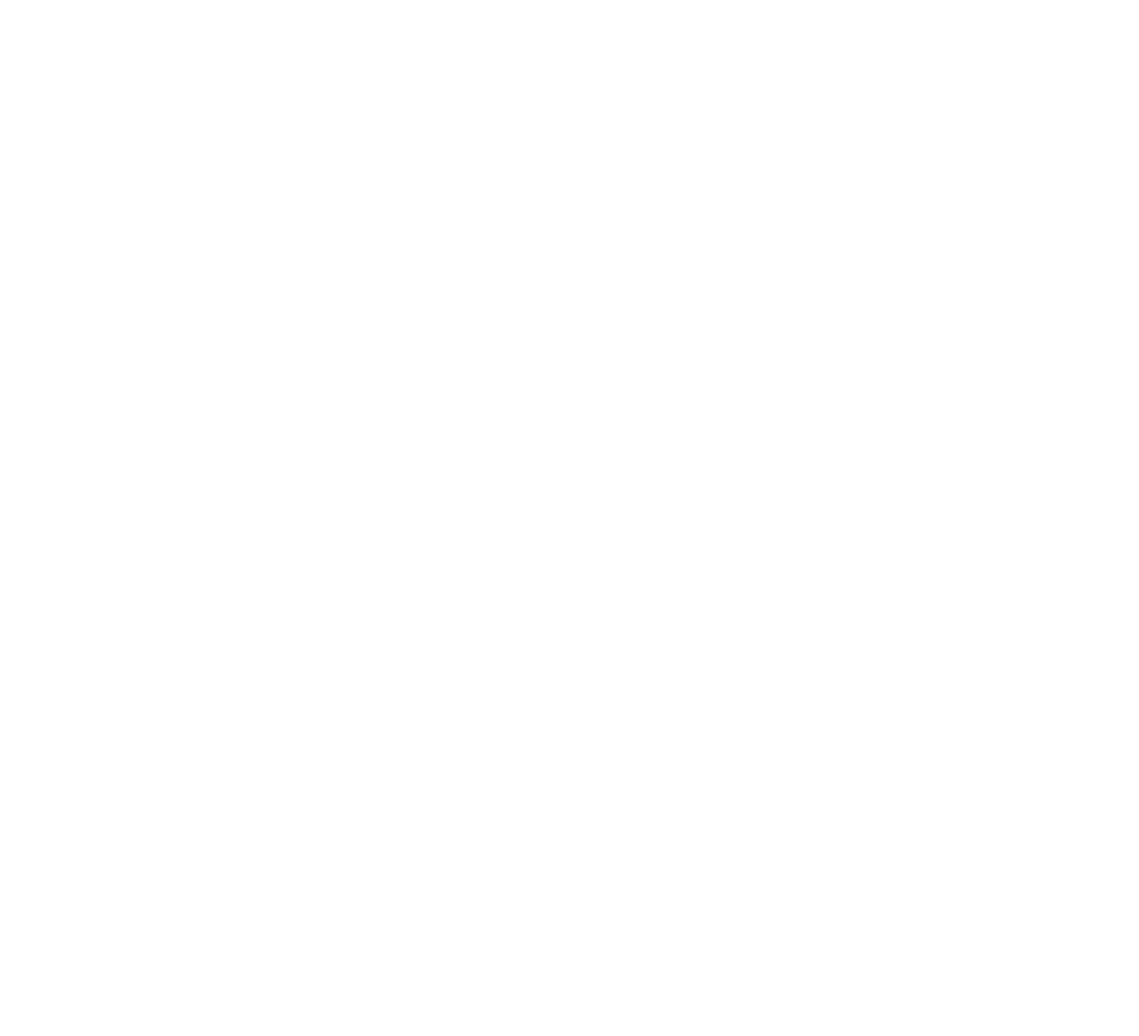
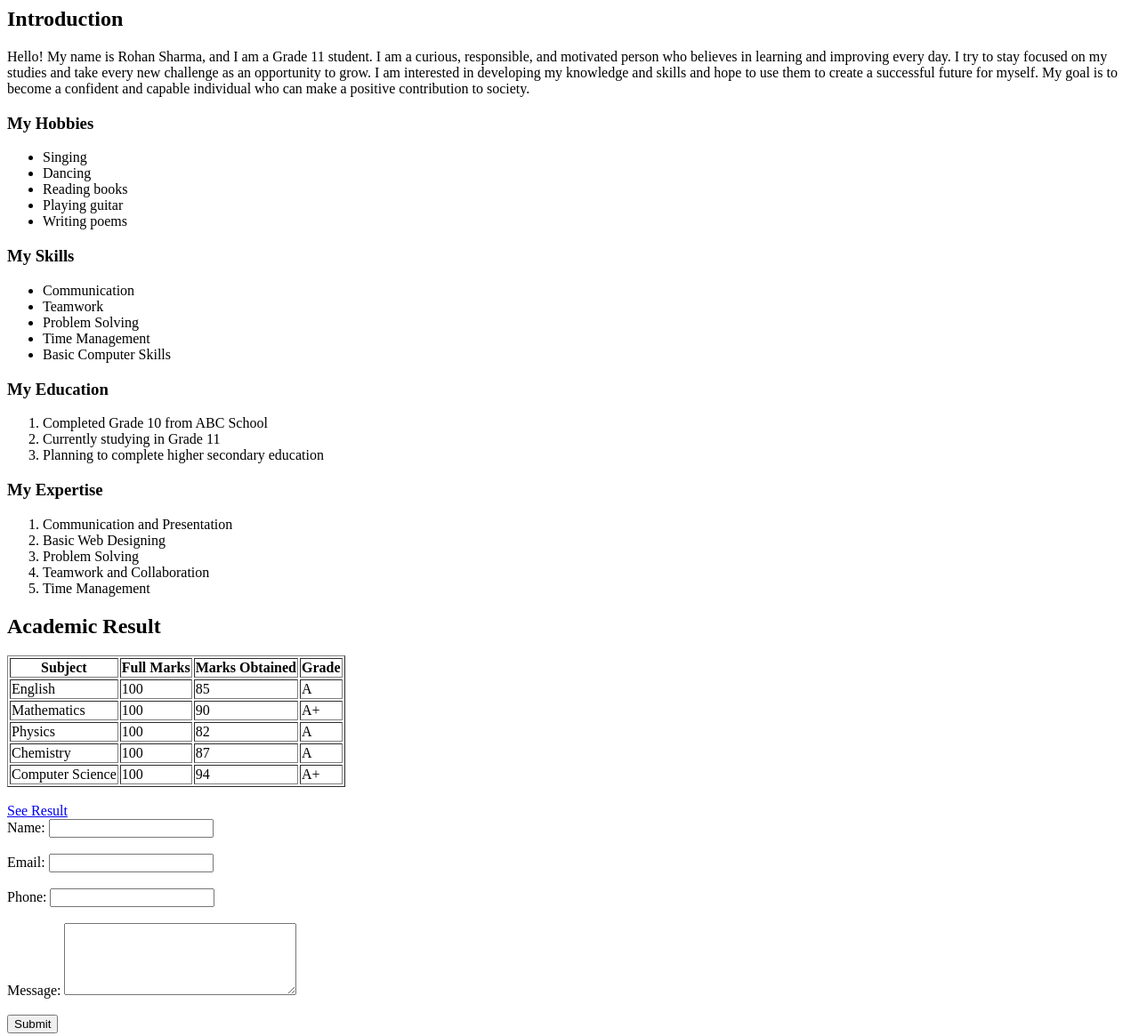
Before and after one commit to siwanipoudel2000-design/html-portfolio-lab, a plain HTML site: page lab2.html in a window 1280 px wide. Shown: the whole page at 89% size. Before the commit the page ends 800 px from the top, so only its background shows below. Drawn offline with Linux system fonts and the light colour scheme.

Commit message:
Add portfolio details and academic results

```diff
--- a/lab2.html
+++ b/lab2.html
@@ -3,6 +3,104 @@
     <title> My HTML Portfolio </title>
   </head>
   <body>
+    <h2> Introduction </h2>
+    <p> Hello! My name is Rohan Sharma, and I am a Grade 11 student. I am a curious, responsible, and motivated person who believes in learning and improving every day. I try to stay focused on my studies and take every new challenge as an opportunity to grow. I am interested in developing my knowledge and skills and hope to use them to create a successful future for myself. My goal is to become a confident and capable individual who can make a positive contribution to society.</p>
+    <h3> My Hobbies </h3>
+    <ul>
+      <li> Singing </li>
+      <li> Dancing </li>
+      <li> Reading books </li>
+      <li> Playing guitar </li>
+      <li> Writing poems </li>
+    </ul>
+    <H3> My Skills </H3>
+  <ul>
+    <li> Communication </li>
+    <li> Teamwork </li>
+    <li> Problem Solving </li>
+    <li> Time Management </li>
+    <li> Basic Computer Skills </li>
+</ul>
+    <h3> My Education </h3>
+<ol>
+    <li> Completed Grade 10 from ABC School </li>
+    <li> Currently studying in Grade 11 </li>
+    <li> Planning to complete higher secondary education </li>
+</ol>
+    <h3> My Expertise </h3>
+    <ol>
+    <li> Communication and Presentation </li>
+    <li> Basic Web Designing </li>
+    <li> Problem Solving </li>
+    <li> Teamwork and Collaboration </li>
+    <li> Time Management </li>
+</ol>
+    <h2> Academic Result </h2>
 
+<table border="1">
+    <tr>
+        <th>Subject</th>
+        <th>Full Marks</th>
+        <th>Marks Obtained</th>
+        <th>Grade</th>
+    </tr>
+
+    <tr>
+        <td>English</td>
+        <td>100</td>
+        <td>85</td>
+        <td>A</td>
+    </tr>
+
+    <tr>
+        <td>Mathematics</td>
+        <td>100</td>
+        <td>90</td>
+        <td>A+</td>
+    </tr>
+
+    <tr>
+        <td>Physics</td>
+        <td>100</td>
+        <td>82</td>
+        <td>A</td>
+    </tr>
+
+    <tr>
+        <td>Chemistry</td>
+        <td>100</td>
+        <td>87</td>
+        <td>A</td>
+    </tr>
+
+    <tr>
+        <td>Computer Science</td>
+        <td>100</td>
+        <td>94</td>
+        <td>A+</td>
+    </tr>
+</table>
+
+<br>
+
+<a href="#result"> See Result </a>
+    <form>
+    <label> Name: </label>
+      <input type="text" name="name">
+
+    <br><br>
+      <label> Email: </label>
+      <input type="email" name="email">
+      <br><br>
+      <label> Phone: </label>
+      <input type="tel" name="phone">
+      <br><br>
+      <label> Message: </label>
+       <textarea name="message" rows="5" cols="30"> </textarea>
+
+    <br> <br>
+
+    <input type="submit" value="Submit">
+    </form>
   </body>
-</html>
+  </html>
```
